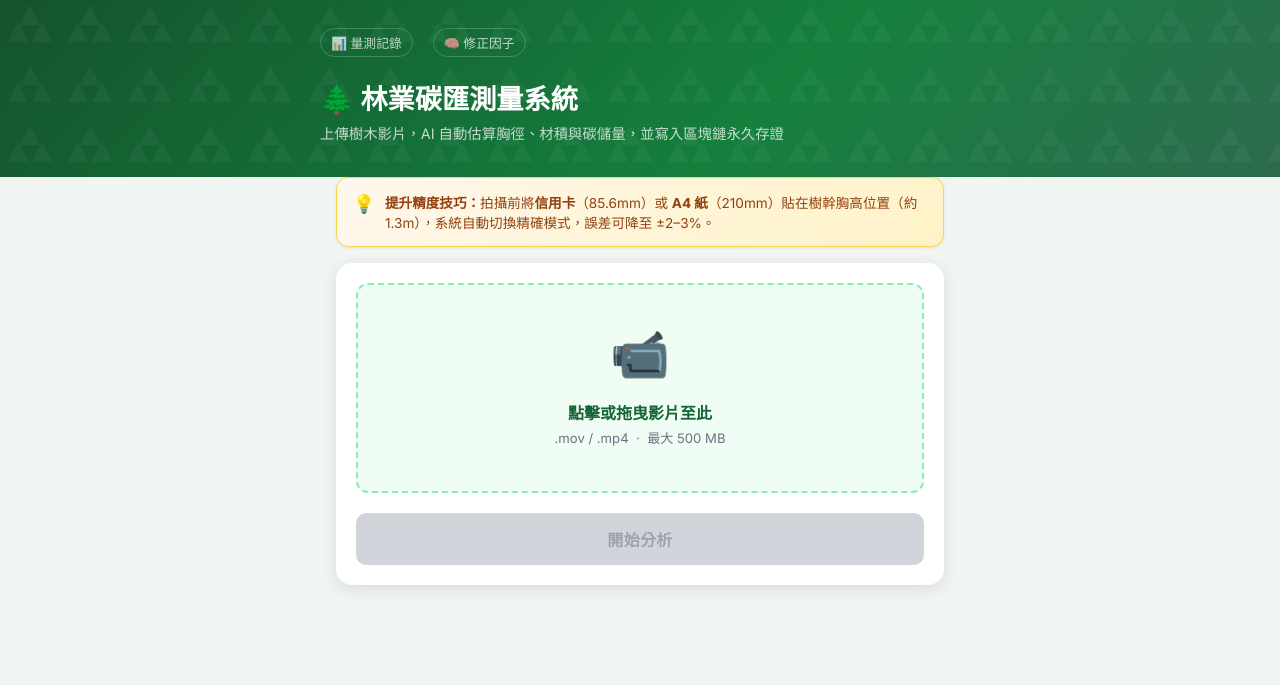
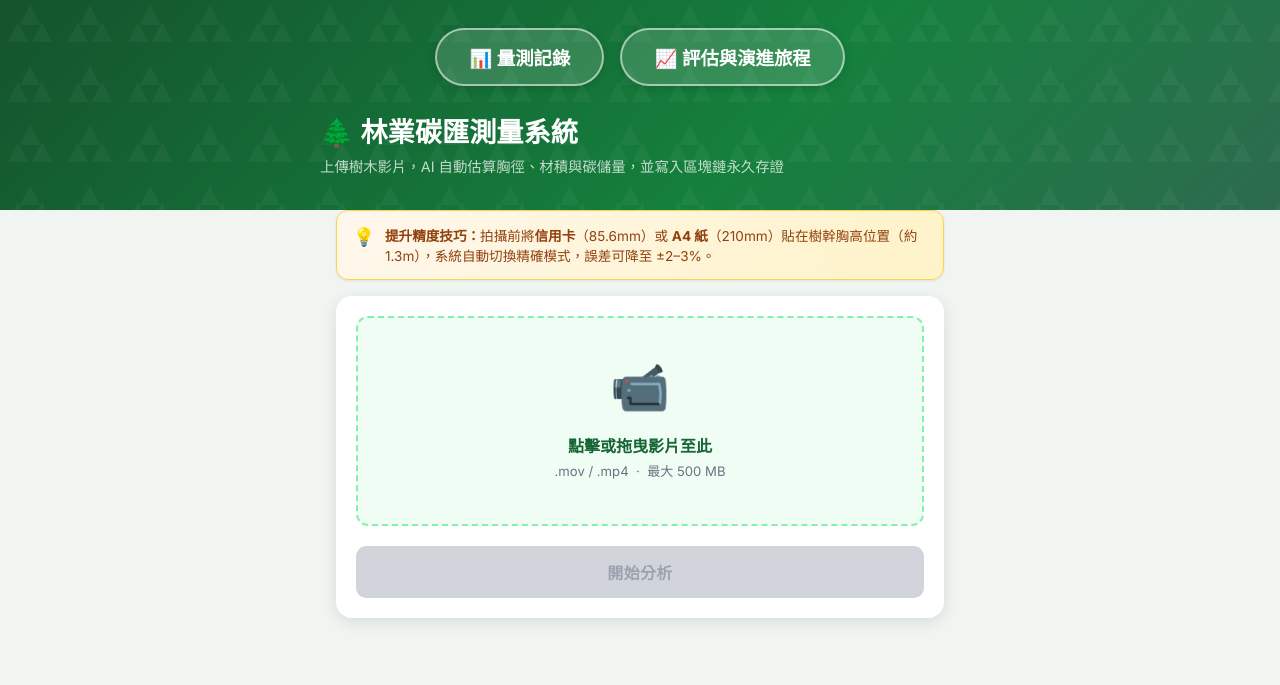
Before and after one commit to Yuchiaoniu/forest-carbon-measurement, a website: page public/index.html in a window 1280 px wide. Drawn offline with Linux system fonts and the light colour scheme.

Commit message:
landing: bigger buttons, relink to dashboard02 + journey

```diff
--- a/public/index.html
+++ b/public/index.html
@@ -54,21 +54,27 @@ body {
 }
 .header-nav {
   display: flex;
-  gap: 20px;
-  margin-bottom: 20px;
+  gap: 16px;
+  margin-bottom: 24px;
+  justify-content: center;
+  flex-wrap: wrap;
 }
 .header-nav a {
-  font-size: 0.8rem;
-  color: rgba(255,255,255,0.75);
+  font-size: 1.15rem;
+  font-weight: 600;
+  color: #fff;
   text-decoration: none;
-  padding: 4px 10px;
-  border-radius: 20px;
-  border: 1px solid rgba(255,255,255,0.2);
+  padding: 14px 32px;
+  border-radius: 32px;
+  border: 2px solid rgba(255,255,255,0.55);
+  background: rgba(255,255,255,0.14);
+  box-shadow: 0 2px 10px rgba(0,0,0,0.15);
   transition: all 0.2s;
 }
 .header-nav a:hover {
-  background: rgba(255,255,255,0.15);
+  background: rgba(255,255,255,0.30);
   color: white;
+  transform: translateY(-2px);
 }
 .header h1 {
   font-size: 1.7rem;
@@ -441,8 +447,8 @@ body {
 <div class="header">
   <div class="header-inner">
     <div class="header-nav">
-      <a href="dashboard.html">📊 量測記錄</a>
-      <a href="correction-factors.html">🧠 修正因子</a>
+      <a href="dashboard02.html">📊 量測記錄</a>
+      <a href="journey/index.rewritten.html">📈 評估與演進旅程</a>
     </div>
     <h1>🌲 林業碳匯測量系統</h1>
     <p>上傳樹木影片，AI 自動估算胸徑、材積與碳儲量，並寫入區塊鏈永久存證</p>
```
